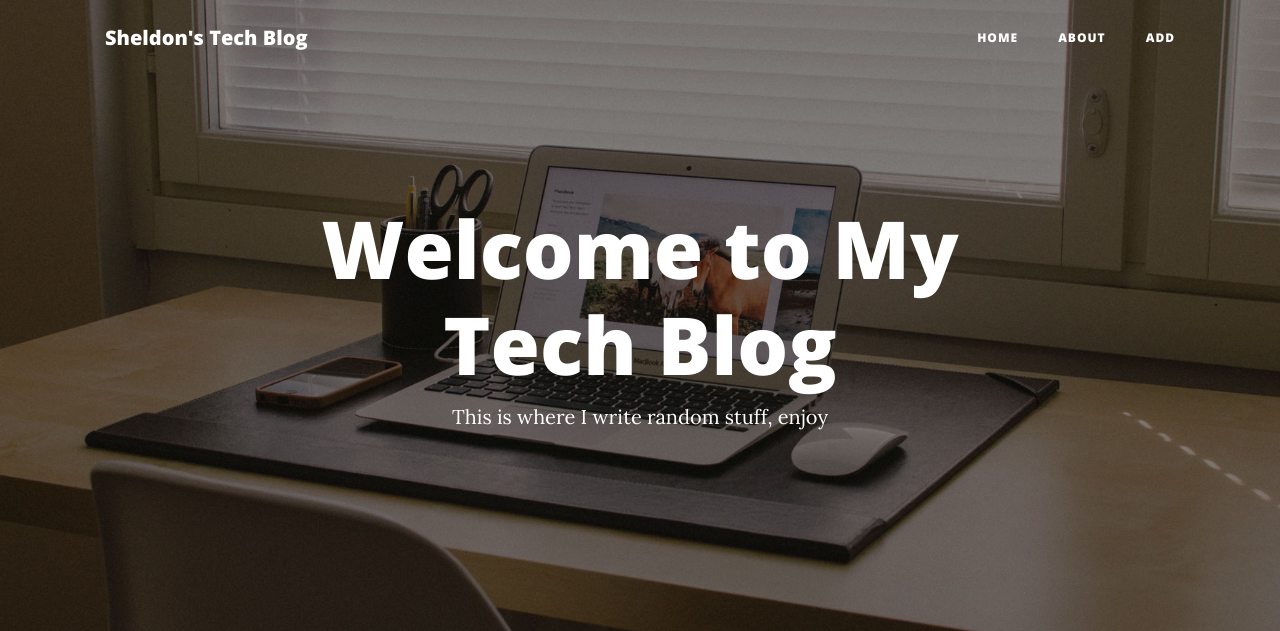
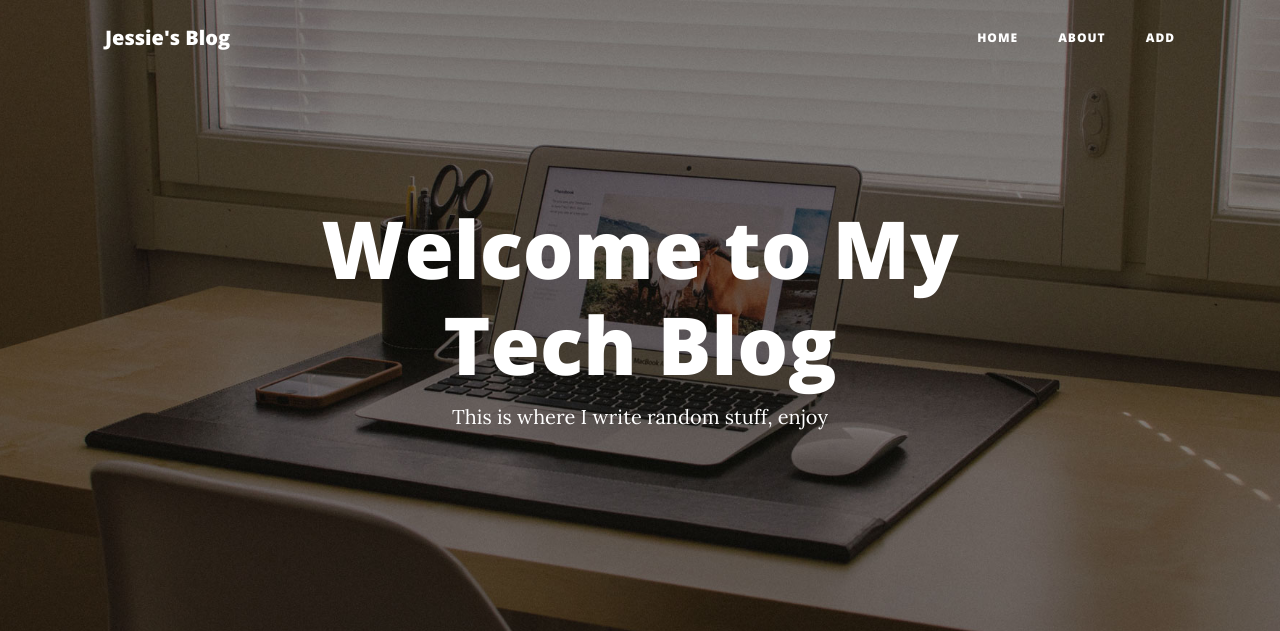
Before and after one commit to jessieliang02/blog, a Flask app: template templates/news.html in a window 1280 px wide. Shown: the top 631 px of the page. Run offline with Flask 2, Linux system fonts and the light colour scheme; the template is opened without the code that fills it: most values are stand-ins (such as "Sample title", 1, 10 or a date in 2020).

Commit message:
Update news.html

```diff
--- a/templates/news.html
+++ b/templates/news.html
@@ -28,7 +28,7 @@
     <!-- Navigation -->
     <nav class="navbar navbar-expand-lg navbar-light fixed-top" id="mainNav">
       <div class="container">
-        <a class="navbar-brand" href="{{ url_for('index') }}">Sheldon's Tech Blog</a>
+        <a class="navbar-brand" href="{{ url_for('index') }}">Jessie's Blog</a>
         <button class="navbar-toggler navbar-toggler-right" type="button" data-toggle="collapse" data-target="#navbarResponsive" aria-controls="navbarResponsive" aria-expanded="false" aria-label="Toggle navigation">
           Menu
           <i class="fa fa-bars"></i>
```
